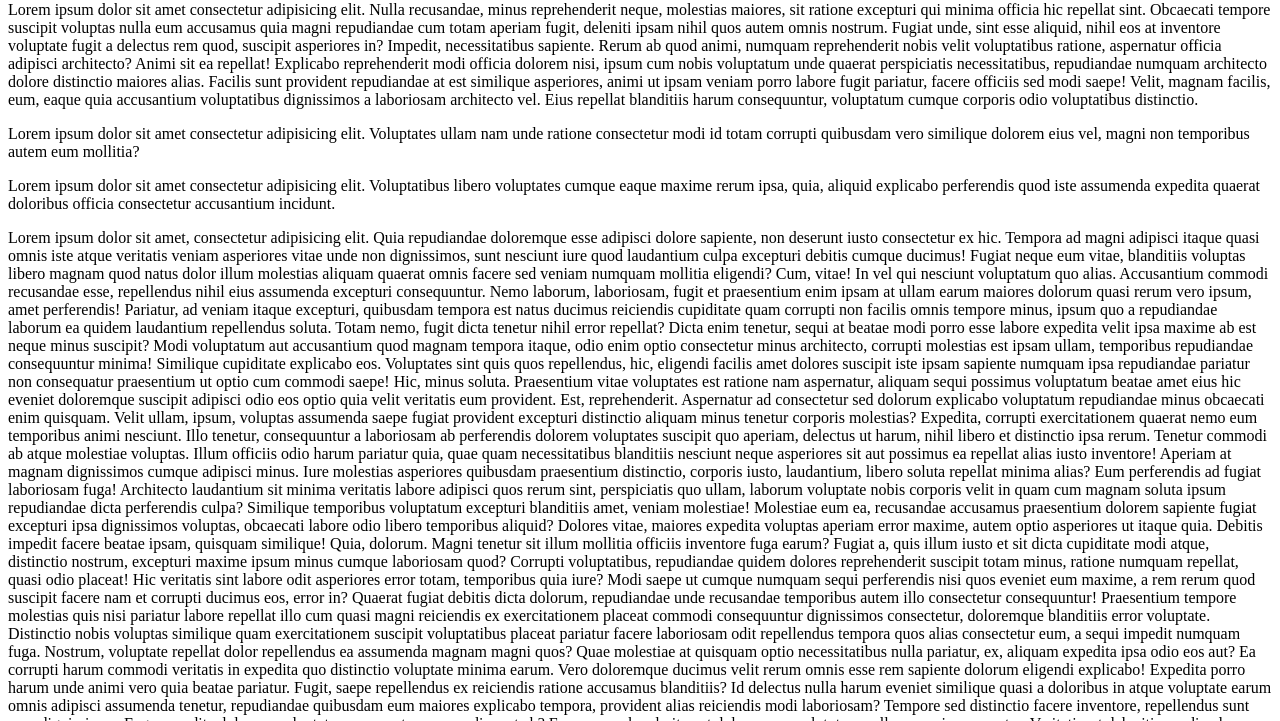
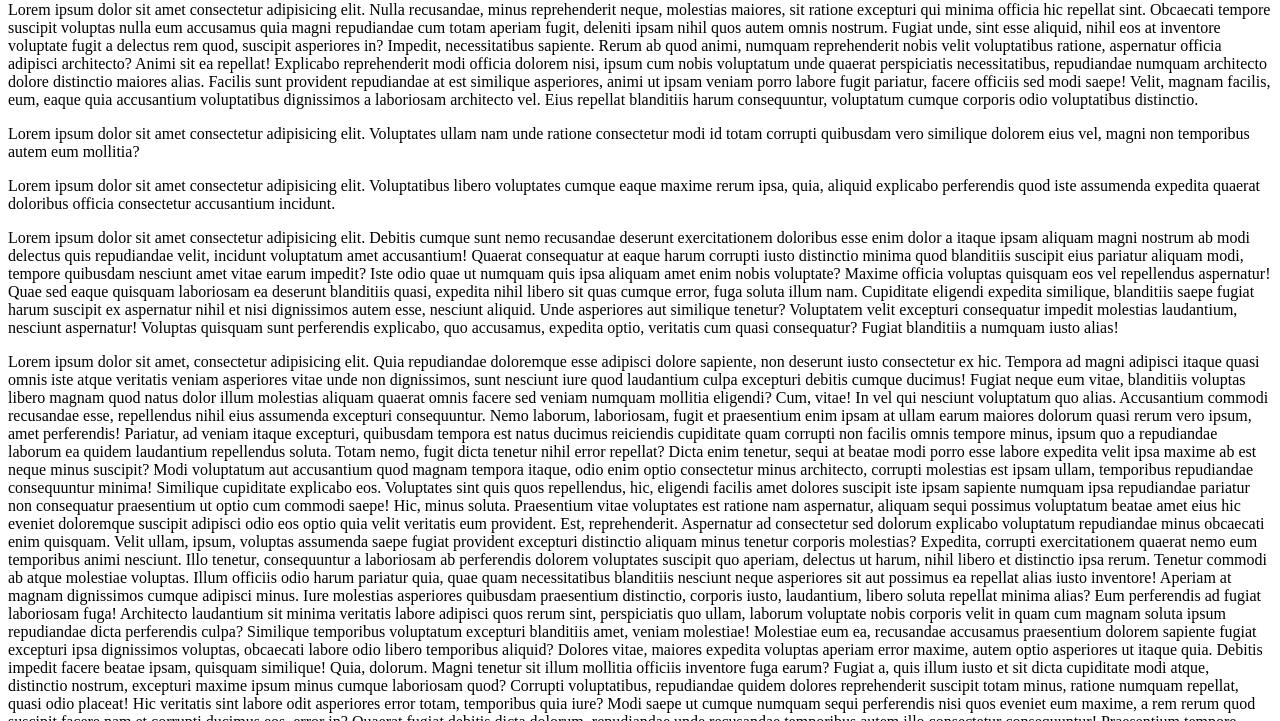
Before and after one commit to FoxOfDispersion/IT_academy, a plain HTML site: page Home_Work/1/1.2/vechno_student_hw_1_2_1.html in a window 1280 px wide. Shown: the part 79-800 px from the top of the page. Drawn offline with Linux system fonts and the light colour scheme.

Commit message:
хотфикс1

```diff
--- a/Home_Work/1/1.2/vechno_student_hw_1_2_1.html
+++ b/Home_Work/1/1.2/vechno_student_hw_1_2_1.html
@@ -37,6 +37,24 @@
 			libero voluptates cumque eaque maxime rerum ipsa, quia, aliquid explicabo
 			perferendis quod iste assumenda expedita quaerat doloribus officia
 			consectetur accusantium incidunt.
+		</p>
+		<p>
+			Lorem ipsum dolor sit amet consectetur adipisicing elit. Debitis cumque
+			sunt nemo recusandae deserunt exercitationem doloribus esse enim dolor a
+			itaque ipsam aliquam magni nostrum ab modi delectus quis repudiandae
+			velit, incidunt voluptatum amet accusantium! Quaerat consequatur at eaque
+			harum corrupti iusto distinctio minima quod blanditiis suscipit eius
+			pariatur aliquam modi, tempore quibusdam nesciunt amet vitae earum
+			impedit? Iste odio quae ut numquam quis ipsa aliquam amet enim nobis
+			voluptate? Maxime officia voluptas quisquam eos vel repellendus
+			aspernatur! Quae sed eaque quisquam laboriosam ea deserunt blanditiis
+			quasi, expedita nihil libero sit quas cumque error, fuga soluta illum nam.
+			Cupiditate eligendi expedita similique, blanditiis saepe fugiat harum
+			suscipit ex aspernatur nihil et nisi dignissimos autem esse, nesciunt
+			aliquid. Unde asperiores aut similique tenetur? Voluptatem velit excepturi
+			consequatur impedit molestias laudantium, nesciunt aspernatur! Voluptas
+			quisquam sunt perferendis explicabo, quo accusamus, expedita optio,
+			veritatis cum quasi consequatur? Fugiat blanditiis a numquam iusto alias!
 		</p>
 		<p>
 			Lorem ipsum dolor sit amet, consectetur adipisicing elit. Quia repudiandae
```
